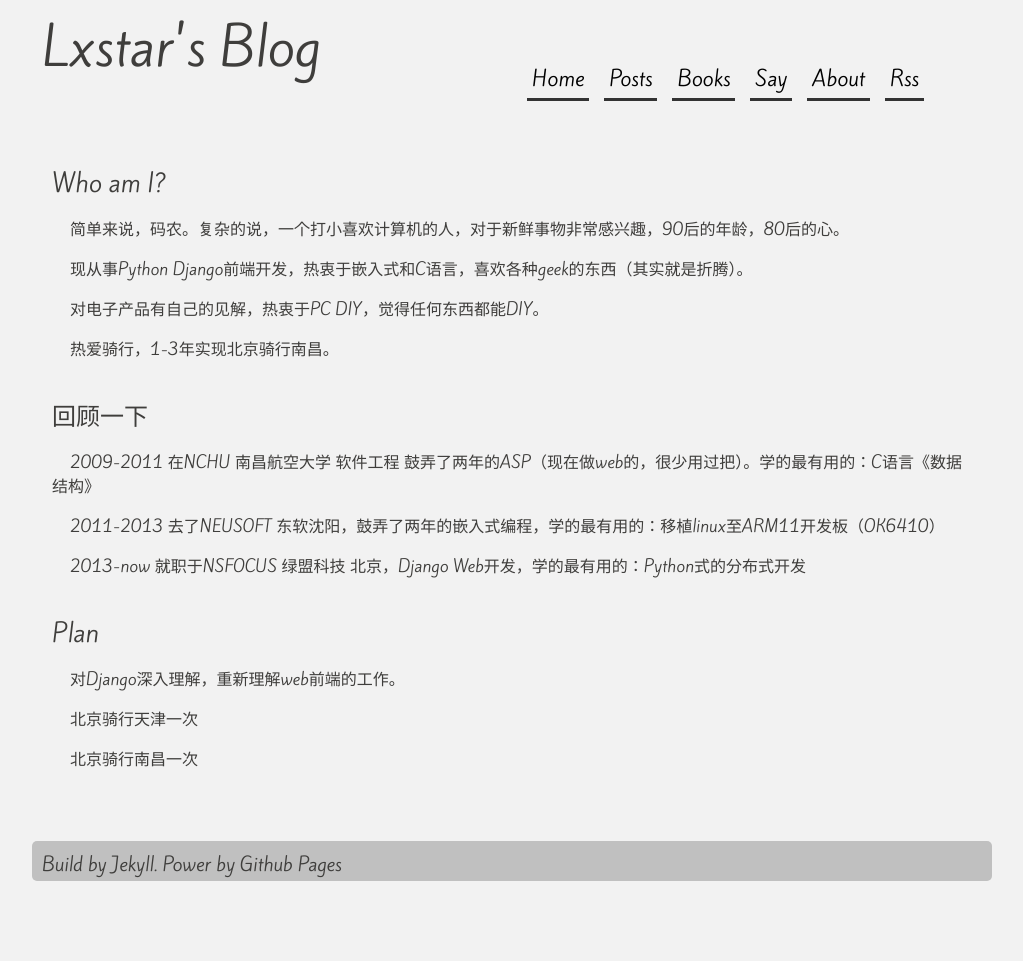
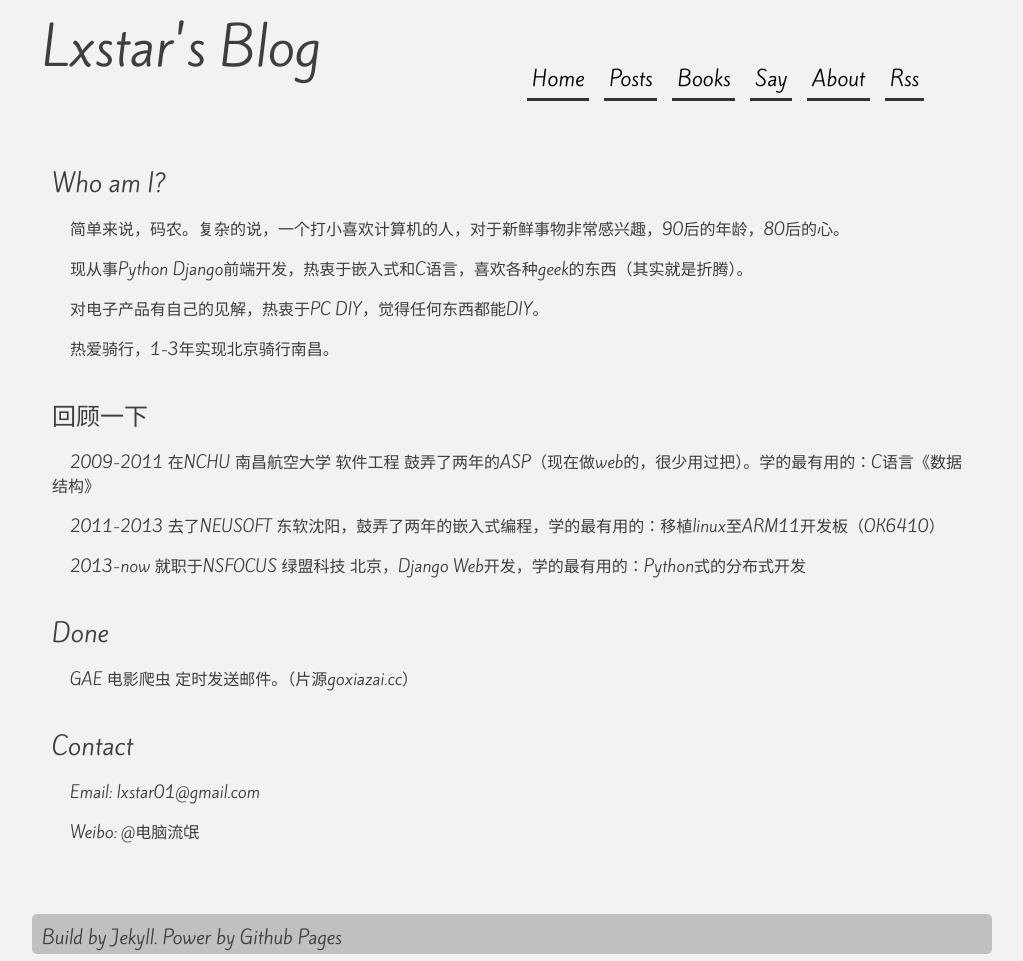
Before and after one commit to lxstar/lxstar.github.com, a Jekyll site: the page built from about/index.html, in a window 1280 px wide. Shown: the whole page, without its empty margins (128-1151 px from the left). Built offline with Jekyll 4.4.1, drawn with Linux system fonts in a browser that asks for light colours; Markdown is read by kramdown in place of the engine named in the settings; comment, search, counter and statistics services are not loaded; before the commit the page ends 910 px from its top, so only the background shows below that.

Commit message:
about page update

```diff
--- a/about/index.html
+++ b/about/index.html
@@ -20,8 +20,11 @@ title: About
 	<p>&nbsp;&nbsp;&nbsp;&nbsp;2013-now 就职于NSFOCUS 绿盟科技 北京，Django Web开发，学的最有用的：Python式的分布式开发</p>
 
 	<div class='cleaner'></div>
-	<h2>Plan</h2>
-	<p>&nbsp;&nbsp;&nbsp;&nbsp;对Django深入理解，重新理解web前端的工作。</p>
-	<p>&nbsp;&nbsp;&nbsp;&nbsp;北京骑行天津一次</p>
-	<p>&nbsp;&nbsp;&nbsp;&nbsp;北京骑行南昌一次</p>
+	<h2>Done</h2>
+	<p>&nbsp;&nbsp;&nbsp;&nbsp;GAE 电影爬虫 定时发送邮件。（片源goxiazai.cc）</p>
+
+	<div class='cleaner'></div>
+	<h2>Contact</h2>
+	<p>&nbsp;&nbsp;&nbsp;&nbsp;Email: lxstar01@gmail.com</p>
+	<p>&nbsp;&nbsp;&nbsp;&nbsp;Weibo: @电脑流氓</p>
 </div>
```
